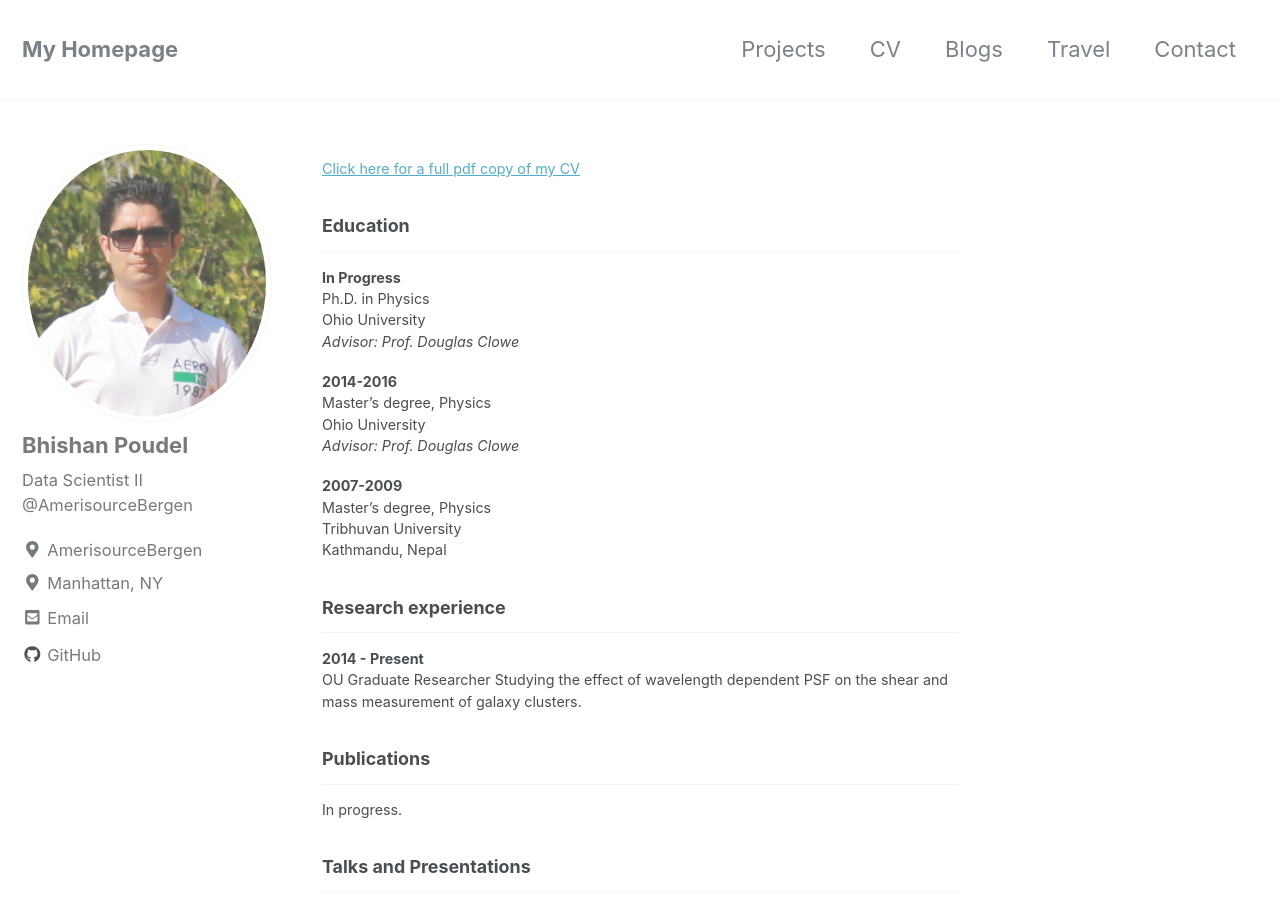
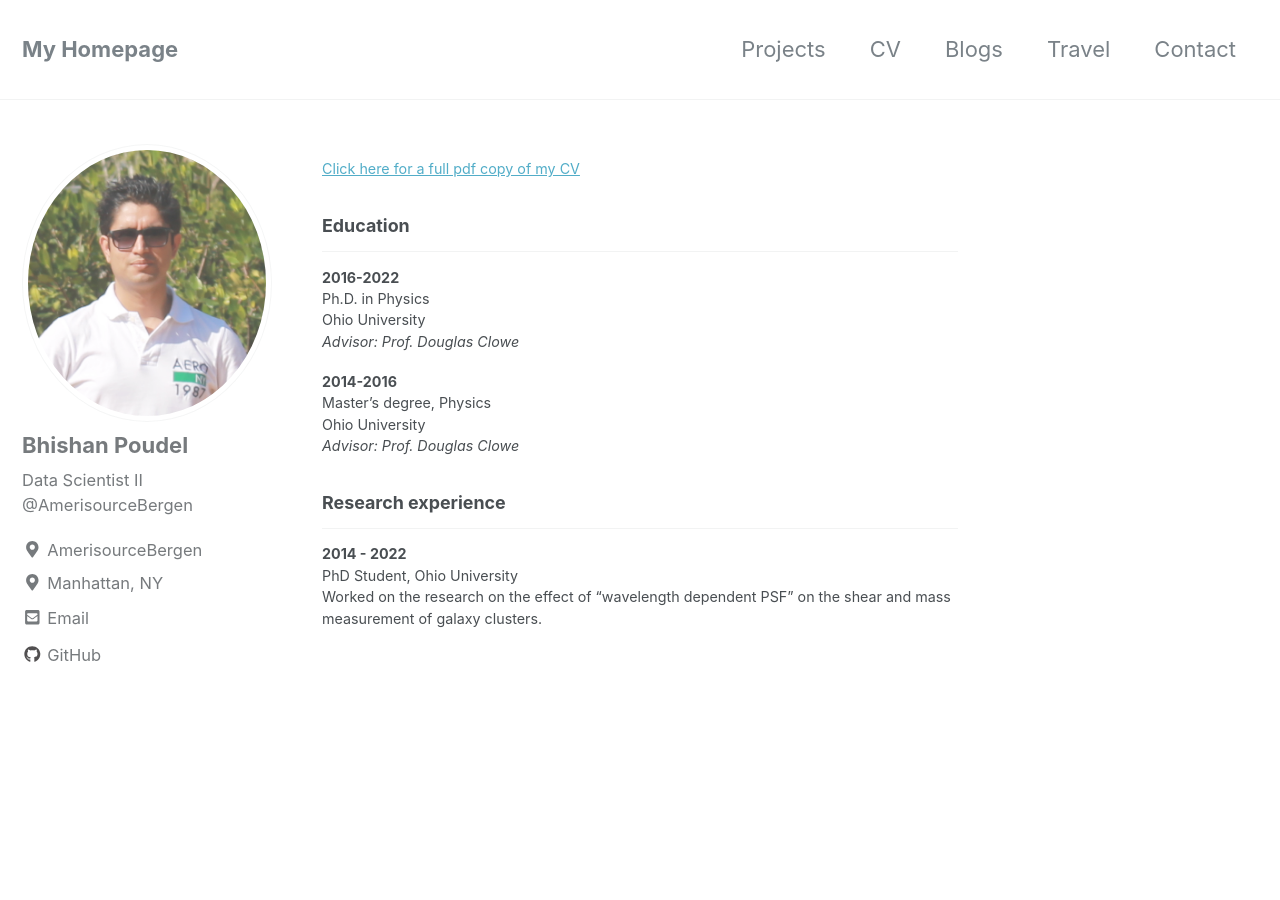
Before and after one commit to bpRsh/bpRsh.github.io, a Jekyll site: the page built from _pages/cv.md, in a window 1280 px wide and 900 px high. Built offline with Jekyll 4.4.1, drawn with Linux system fonts in a browser that asks for light colours; nearby versions of some CDN libraries; some of the changed text lies outside the part shown.

Commit message:
Add files via upload

```diff
--- a/_pages/cv.md
+++ b/_pages/cv.md
@@ -17,7 +17,7 @@ a.uline {text-decoration:underline;}
 
 ## Education
 ---
-**In Progress**<br>
+**2016-2022**<br>
 Ph.D. in Physics<br>
 Ohio University<br>
 *Advisor: Prof. Douglas Clowe*
@@ -28,42 +28,10 @@ Ohio University<br>
 *Advisor: Prof. Douglas Clowe*
 
 
-**2007-2009**<br>
-Master's degree, Physics<br>
-Tribhuvan University<br>
-Kathmandu, Nepal
-
 ## Research experience
 ---
 
-**2014 - Present**<br>
-OU Graduate Researcher
-Studying the effect of wavelength dependent PSF on the shear and mass
+**2014 - 2022**<br>
+PhD Student, Ohio University<br>
+Worked on the research on the effect of "wavelength dependent PSF" on the shear and mass
 measurement of galaxy clusters.
-
-
-
-## Publications
----
-In progress.
-
-
-
-## Talks and Presentations
----
-
-
-## Teaching
----
-**Spring 2014-15**<br>
-Teaching Assistant<br>
-*Mechanics 2001*
-
-**Fall 2014-15**<br>
-Teaching Assistant<br>
-*Mechanics 2001*
-
-**Mar 2009 - Dec 2013**<br>
-College Lecturer<br>
-Chitwan, Nepal<br>
-*General Physics Courses for XI and XII classes*
```
Also changed, not shown: _pages/projects.md (+0 -2 lines).
